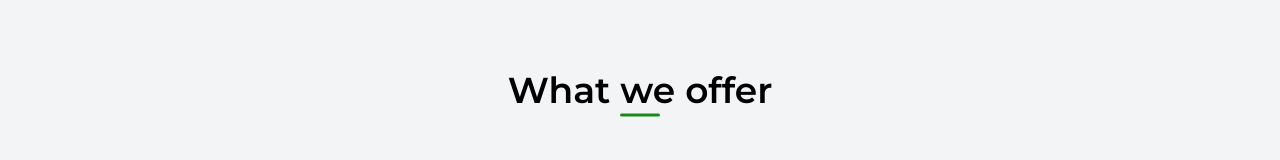
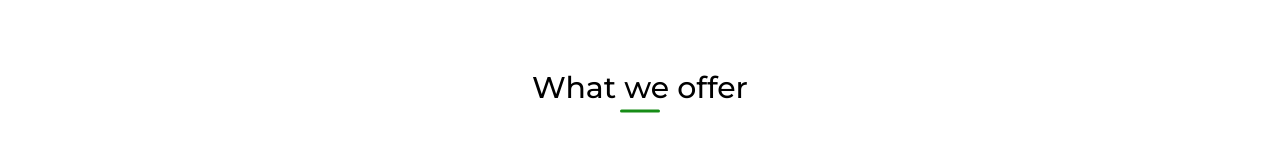
Before and after one commit to natnaelTy/Nensebo, a Next.js app: page / in a window 1280 px wide. Shown: the part 3404-3564 px from the top of the page. Built offline with nearby package versions, Linux system fonts and the light colour scheme; grey boxes are pictures that could not be loaded.

Commit message:
made the title text smaller

```diff
--- a/app/WhatWeOffer/page.tsx
+++ b/app/WhatWeOffer/page.tsx
@@ -7,11 +7,11 @@ export default function WhatWeOffer() {
 
   return (
     <>
-      <div className="mb-20 p-1 lg:p-4 bg-gray-100 relative">
+      <div className="mb-20 p-1 lg:p-4 relative">
 
-      <div className="max-w-sm h-auto absolute top-2/4 left-1/2 transform -translate-x-1/2 -translate-y-1/2 opacity-20">
+      {/* <div className="max-w-sm h-auto absolute top-2/4 left-1/2 transform -translate-x-1/2 -translate-y-1/2 opacity-20">
         <Image width={400} height={400} src="/images/coffeeplant.png" alt="" className="w-full h-full object-cover"/>
-      </div>
+      </div> */}
 
         <motion.div
           initial={{ opacity: 0, y: 40 }}
@@ -20,7 +20,7 @@ export default function WhatWeOffer() {
           viewport={{ once: true }}
           className="relative"
         >
-          <h1 className="text-center text-2xl sm:text-2xl lg:text-4xl font-semibold mt-16">
+          <h1 className="text-center text-2xl lg:text-3xl font-medium mt-16">
             What we offer
           </h1>
           <div className="underlineForTitle"></div>
```
